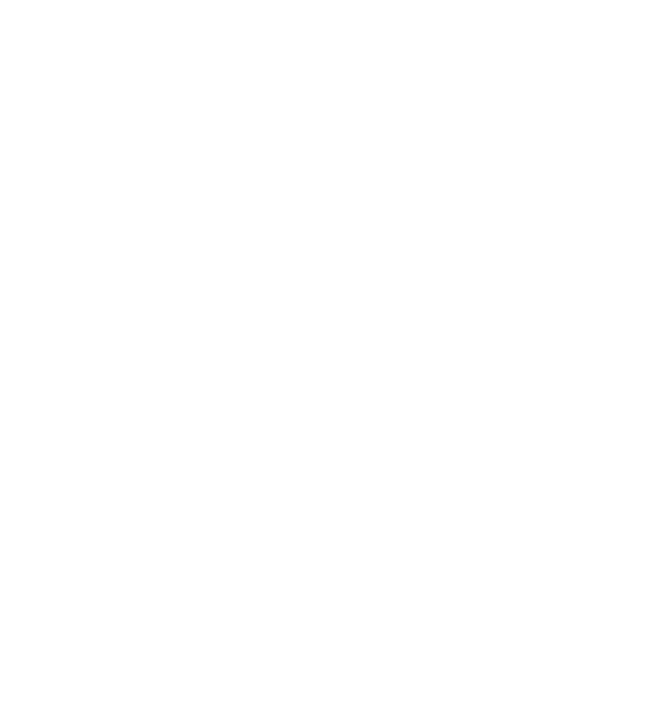
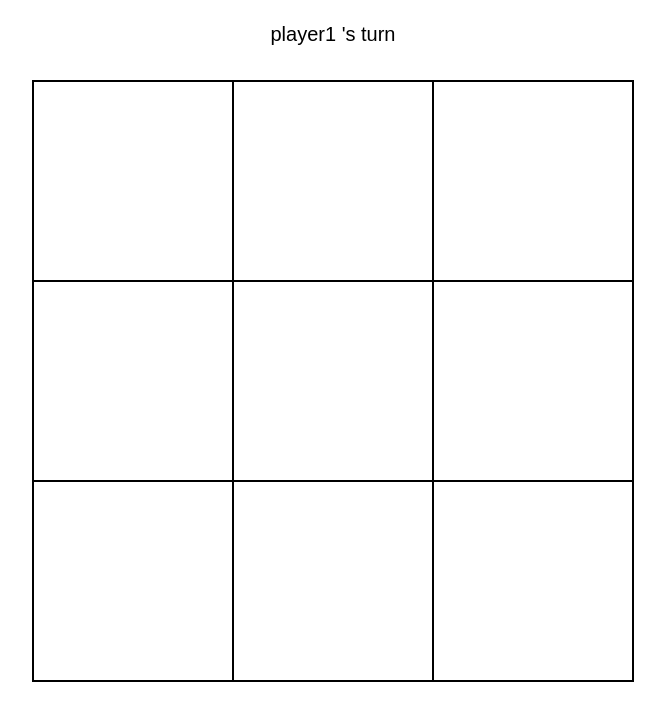
Before and after one commit to Geo-Stalin/odin-tic-tac-toe, a plain HTML site: page index.html in a window 1280 px wide. Both pictures are taken after a click on the button "SUBMIT". Shown: the whole page, without its empty margins (307-972 px from the left). Drawn offline with Linux system fonts and the light colour scheme.

Commit message:
Added some styling

```diff
--- a/index.html
+++ b/index.html
@@ -16,6 +16,10 @@
                 <button class="submit_btn">SUBMIT</button>
             </form>
         </dialog>
+        <span class="active_player_name"></span>
+        <div class="game_container">
+
+        </div>
     </div>
 </body>
 </html>
--- a/script.js
+++ b/script.js
@@ -57,7 +57,6 @@ const gameboard = (() => {
 })();
 
 function gameControl(player1_name, player2_name) {
-    console.log(player1_name);
     const players = [
         {
             name: player1_name,
@@ -73,13 +72,17 @@ function gameControl(player1_name, player2_name) {
         return activePlayer.marker;
     }
 
+    const getPlayer=()=>{
+        return activePlayer.name;
+    }
+
     const playRound = (position) => {
         const status = gameboard.placeMarker(activePlayer.marker, position);
         if (status === 1)
             activePlayer = activePlayer === players[0] ? players[1] : players[0];
         return gameboard.checkWinner();
     }
-    return { getMarker, playRound }
+    return { getMarker, playRound ,getPlayer}
 }
 
 let player1;
@@ -87,8 +90,9 @@ let player2;
 let game;
 const nameDialog = document.querySelector(".name_selection");
 nameDialog.showModal();
+const submit = document.querySelector(".submit_btn");
+const turnName=document.querySelector(".active_player_name");
 
-const submit = document.querySelector(".submit_btn");
 submit.addEventListener("click", (event) => {
     event.preventDefault();
     player1 = document.querySelector("#player1").value;
@@ -96,5 +100,13 @@ submit.addEventListener("click", (event) => {
 
     nameDialog.close();
     game = gameControl(player1, player2);
+    turnName.textContent=`${game.getPlayer()} 's turn`;
+});
 
-});
+
+
+const gameContainer=document.querySelector(".game_container");
+for(let i=0;i<9;i++){
+    const btn = document.createElement("button");
+    gameContainer.appendChild(btn);
+}
--- a/style.css
+++ b/style.css
@@ -0,0 +1,42 @@
+button{
+    all: unset;
+    box-sizing: border-box;
+    cursor: pointer;
+}
+
+form{
+    display: flex;
+    flex-direction: column;
+    align-items: center;
+    gap: 15px;
+}
+
+.container{
+    display: flex;
+    flex-direction: column;
+    align-items: center;
+
+}
+
+.game_container{
+    display: grid;
+    grid-template-columns: 1fr 1fr 1fr;
+    grid-template-rows: 1fr 1fr 1fr;
+    border: 1px solid black;
+    position:fixed;
+    top: 80px;
+}
+
+.game_container>button{
+    width: clamp(100px,30vmin,200px);
+    aspect-ratio: 1/1;
+    padding: 0px;
+    margin: 0px;
+    border: 1px solid black;
+}
+
+.active_player_name{
+    font-family: sans-serif;
+    font-size: 20px;
+    margin-top: 15px;
+}
```
